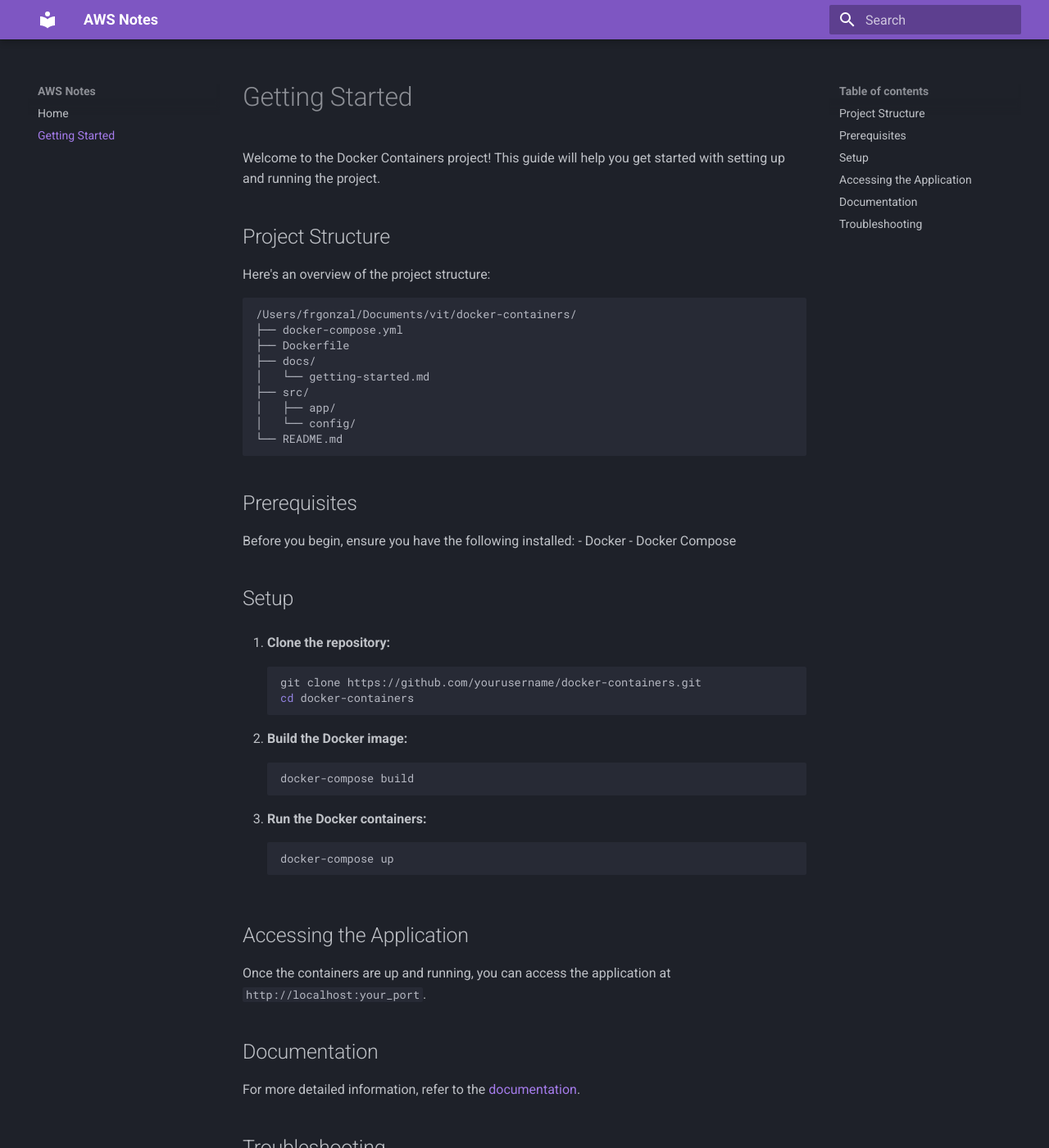
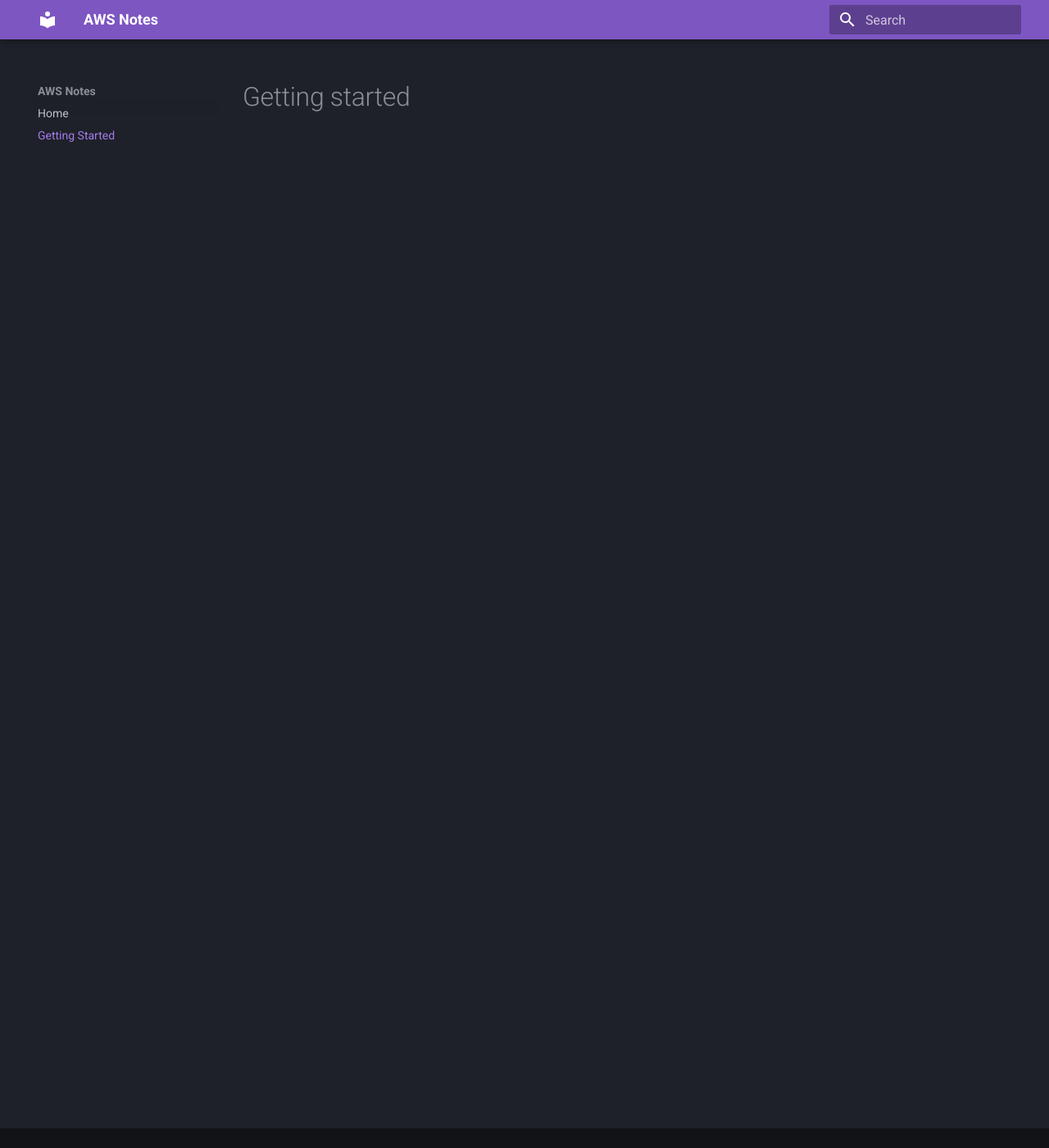
Before and after one commit to janobourian/aws, an MkDocs documentation site: the page built from docs/getting-started.md, in a window 1280 px wide and 1400 px high. Shown: the whole window at 82% size. Built offline with MkDocs 1.6.1 and Material for MkDocs 9.7.7, drawn with Linux system fonts in a browser that asks for light colours; some of the changed text lies outside the part shown.

Commit message:
change: demo video

````diff
--- a/docs/getting-started.md
+++ b/docs/getting-started.md
@@ -1,62 +1 @@
-# Getting Started
-
-Welcome to the Docker Containers project! This guide will help you get started with setting up and running the project.
-
-## Project Structure
-
-Here's an overview of the project structure:
-
-```
-/Users/frgonzal/Documents/vit/docker-containers/
-├── docker-compose.yml
-├── Dockerfile
-├── docs/
-│   └── getting-started.md
-├── src/
-│   ├── app/
-│   └── config/
-└── README.md
-```
-
-## Prerequisites
-
-Before you begin, ensure you have the following installed:
-- Docker
-- Docker Compose
-
-## Setup
-
-1. **Clone the repository:**
-   ```sh
-   git clone https://github.com/yourusername/docker-containers.git
-   cd docker-containers
-   ```
-
-2. **Build the Docker image:**
-   ```sh
-   docker-compose build
-   ```
-
-3. **Run the Docker containers:**
-   ```sh
-   docker-compose up
-   ```
-
-## Accessing the Application
-
-Once the containers are up and running, you can access the application at `http://localhost:your_port`.
-
-## Documentation
-
-For more detailed information, refer to the [documentation](./docs).
-
-## Troubleshooting
-
-If you encounter any issues, check the logs using:
-```sh
-docker-compose logs
-```
-
-Feel free to reach out for support if you need further assistance.
-
-Happy coding!
+# Getting started
````
Also changed, not shown: docs/index.md (+1 -8 lines).
